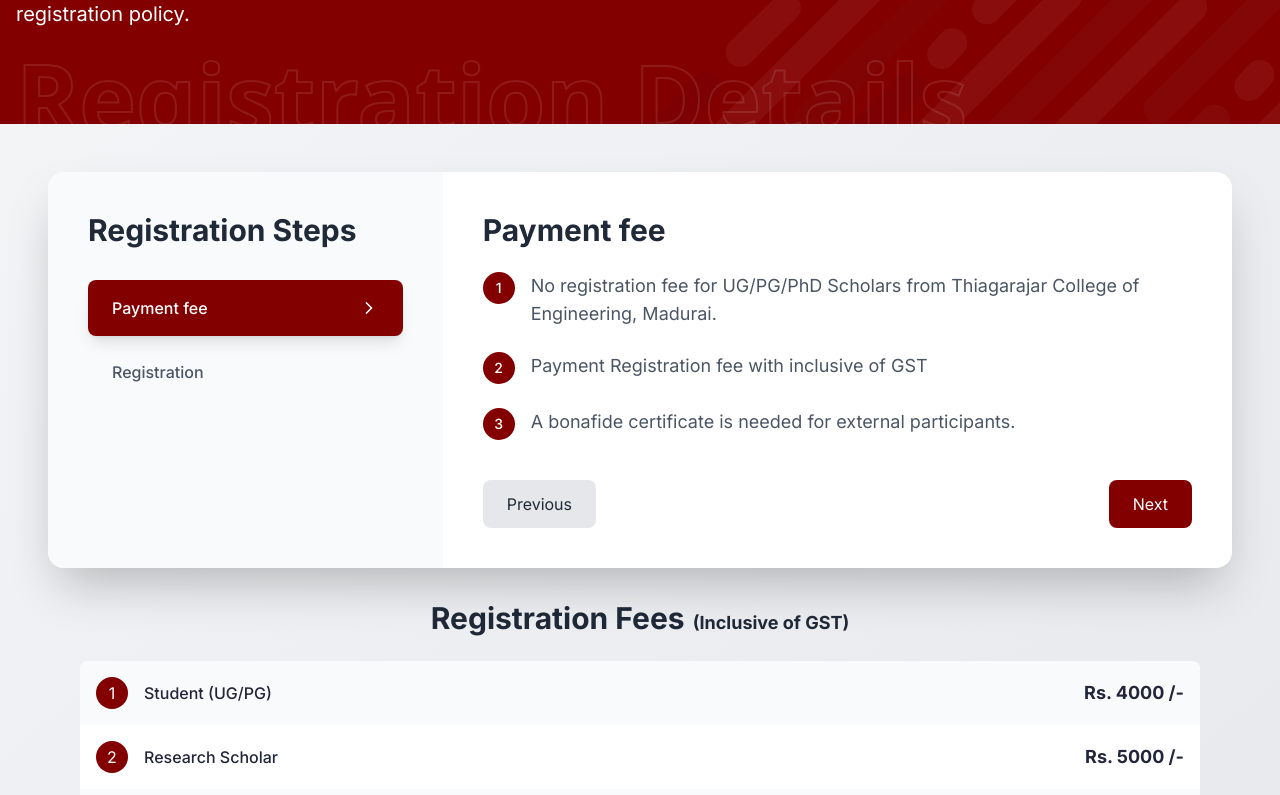
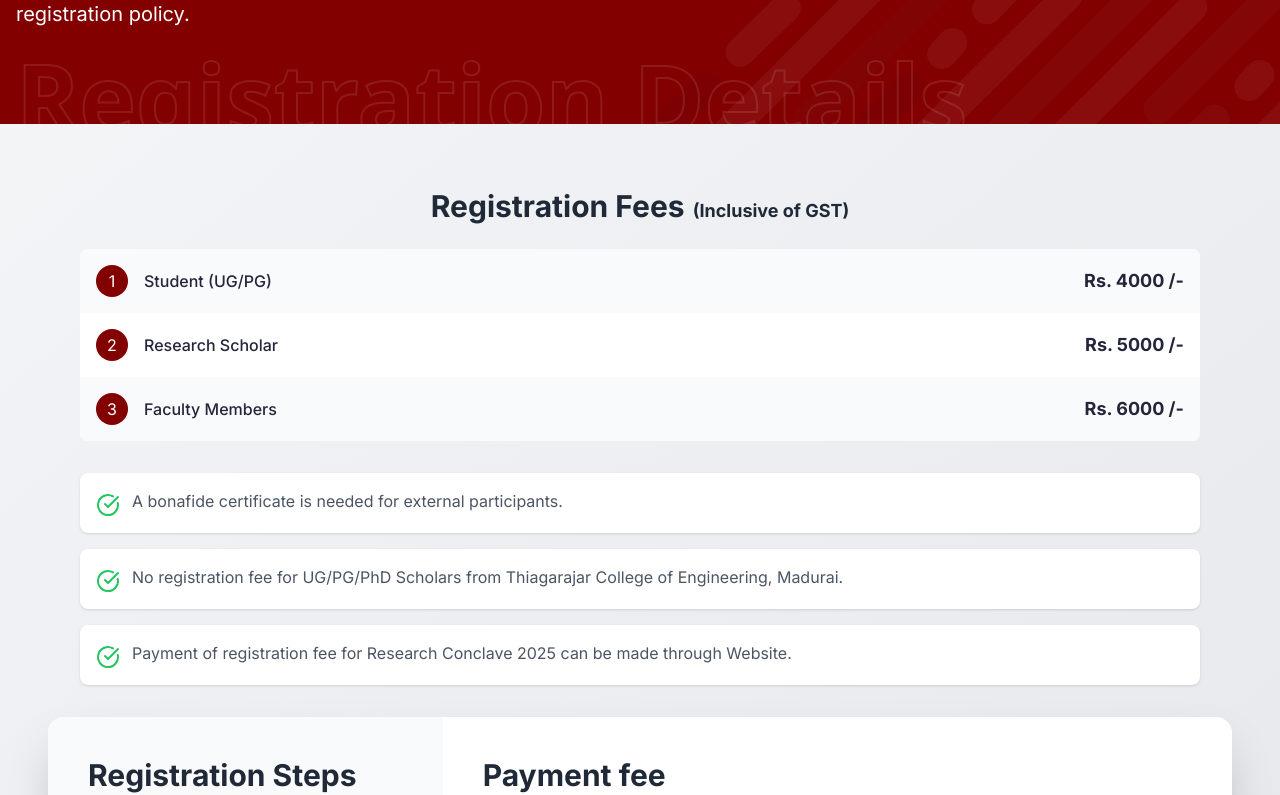
Before and after one commit to kmrsanthosh/TCEResearchConclave, a Next.js app: page / in a window 1280 px wide. Shown: the part 2587-3382 px from the top of the page. Built offline with nearby package versions, Linux system fonts and the light colour scheme.

Commit message:
Refactor Registration component and add RegistrationFeesTable
- Refactor the Registration component to improve the layout and styling.
- Add the RegistrationFeesTable component to display the registration fees.
- Update the RegistrationFeesTable component to include the text "Inclusive of GST".

```diff
--- a/components/Home/Registration.tsx
+++ b/components/Home/Registration.tsx
@@ -20,7 +20,9 @@ const Registration = () => {
         sectionButtonHref="#registration-form"
       />
 
-      <div className=" bg-gradient-to-br from-gray-100 to-gray-200 p-4 sm:p-6 md:p-8 lg:p-12">
+      <div className=" bg-gradient-to-br from-gray-100 to-gray-200 p-4 sm:p-6 md:p-8 lg:px-12 lg:pb-12">
+        <RegistrationFeesTable />
+
         <div className="max-w-7xl mx-auto bg-white shadow-2xl rounded-2xl overflow-hidden transition-all duration-300 ease-in-out transform hover:scale-[1.02]">
           <div className="md:flex">
             <div className="md:w-1/3 bg-gray-50 p-6 md:p-8 lg:p-10">
@@ -111,7 +113,6 @@ const Registration = () => {
             </div>
           </div>
         </div>
-        <RegistrationFeesTable />
       </div>
       {/*
         <div
--- a/components/RegistrationFeesTable.tsx
+++ b/components/RegistrationFeesTable.tsx
@@ -18,8 +18,12 @@ const RegistrationFeesTable: React.FC = () => {
     <div className="sm:p-6 md:p-8 rounded-lg ">
       <h2 className="text-3xl text-center font-bold text-gray-800 mb-6">
         Registration Fees
-        <span className="text-lg ml-2">(Inclusive of GST)</span>
+        <span className="block md:inline text-lg ml-2">(Inclusive of GST)</span>
       </h2>
+      {/* <p className="mb-4 font-semibold text-lg">
+        The registration fee for external participants and delegates to
+        attend/present papers (Inclusive of GST) is listed below.
+      </p> */}
       <div className="overflow-hidden rounded-lg">
         <motion.div
           initial={{ opacity: 0, y: 20 }}
```
